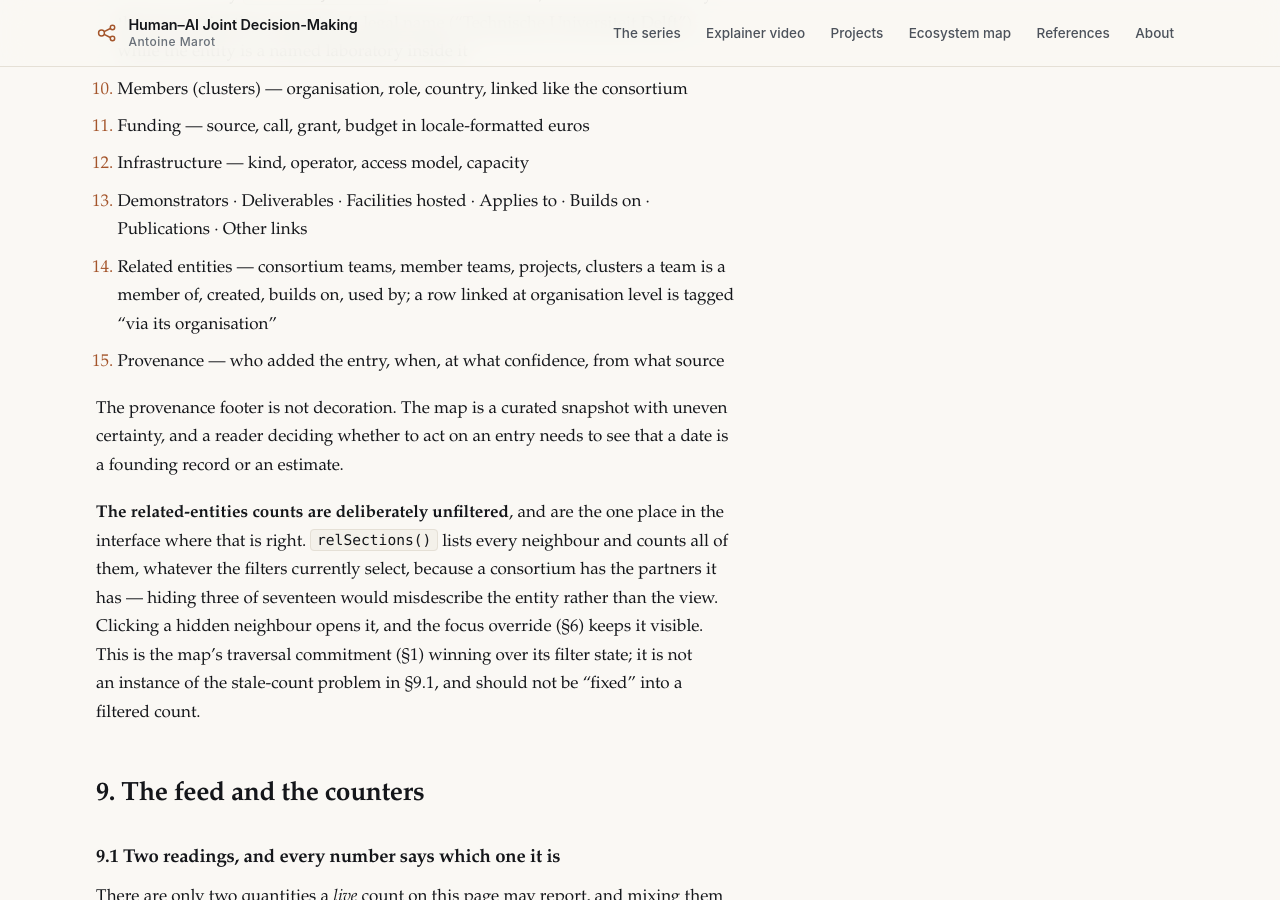
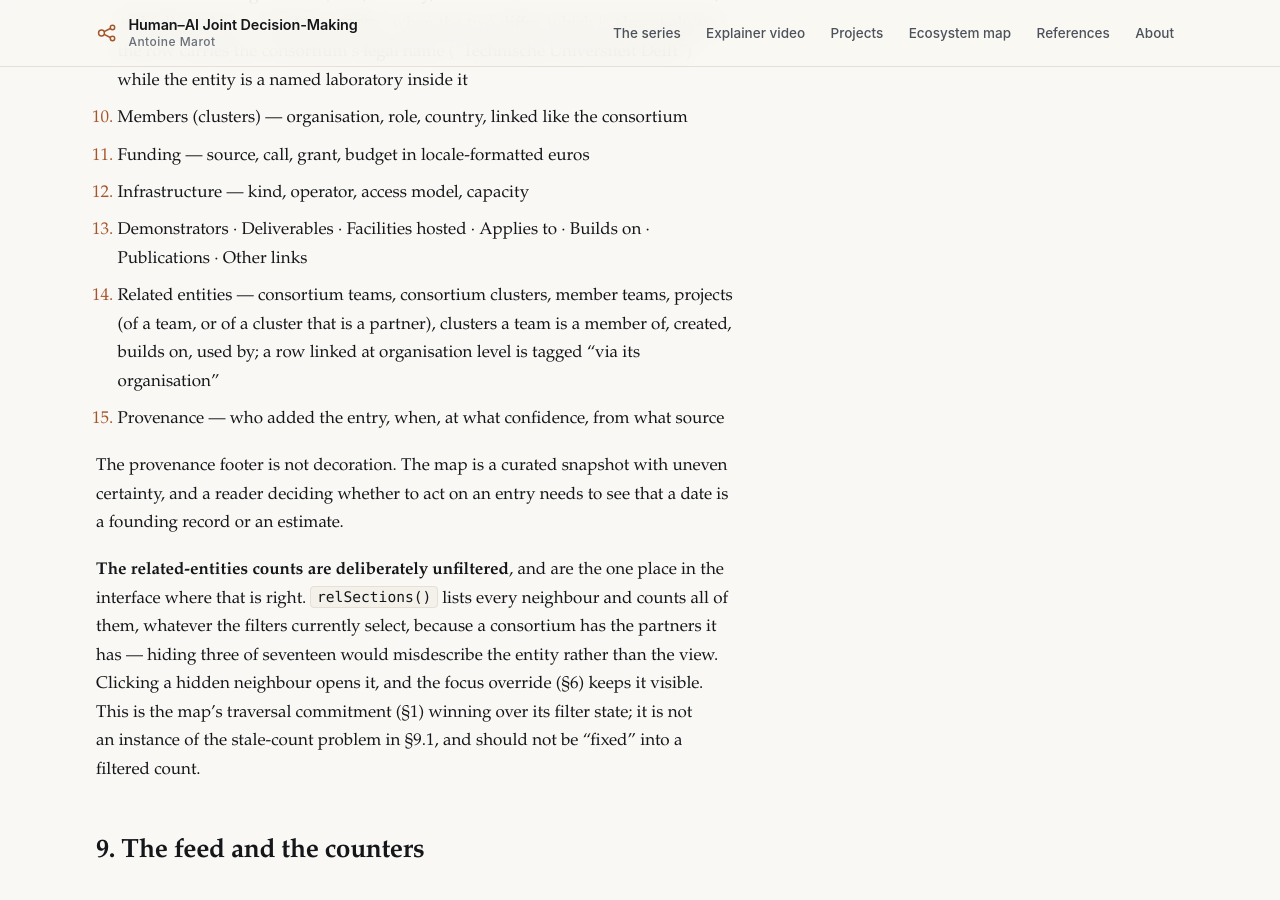
Before and after one commit to marota/human-ai-collaboration, a Jekyll site: the page built from docs/map-interface-spec.md, in a window 1280 px wide and 900 px high, scrolled down 12941 px. Built offline with Jekyll 4.4.1, drawn with Linux system fonts in a browser that asks for light colours; our own code applies the rules of GitHub Pages for plain Markdown files; some of the changed text lies outside the part shown.

Commit message:
Let a project link to a cluster that is its partner
The Flatland Association is a partner of AI4REALNET in CORDIS, and the map
repository now files it as a cluster (marota/eu-hai-collab-map, decisions
of 29 October 2026), so a project's line may end on a cluster card.

- The generator keeps a project's line to a cluster, and still drops a
  cluster's line to another cluster, which the map has no type for.
- The project card lists such a partner under a new section, "Consortium
  clusters" ("Clusters du consortium"), after its consortium teams; the
  cluster card lists the project under "Projects & programmes". The map
  draws the line like any other.
- Spec §3.3 and §8 say so.
- Tests: the generator fixture gains a project-to-cluster line (kept) and a
  cluster-to-cluster line (dropped); the payload test accepts a cluster at
  the end of a project's line; the card test's model of the related
  sections knows the two new ones.

Co-Authored-By: Claude Opus 5.5 <noreply@anthropic.com>

```diff
--- a/docs/map-interface-spec.md
+++ b/docs/map-interface-spec.md
@@ -162,7 +162,8 @@ known entity, so the card never renders a dead link.
 
 `EDGES` entries join a project (`project`) or a cluster (`cluster`) to a team
 (`team`), with `org: true` for a link at organisation level and `via` for a card
-that shares its organisation's line (§4.3).
+that shares its organisation's line (§4.3). A project's `team` may also name a
+cluster, when an association is itself a partner of the project.
 
 ### 3.4 Vocabulary
 
@@ -462,8 +463,9 @@ Section order, each omitted when empty:
 12. Infrastructure — kind, operator, access model, capacity
 13. Demonstrators · Deliverables · Facilities hosted · Applies to · Builds on ·
     Publications · Other links
-14. Related entities — consortium teams, member teams, projects, clusters a team
-    is a member of, created, builds on, used by; a row linked at organisation
+14. Related entities — consortium teams, consortium clusters, member teams,
+    projects (of a team, or of a cluster that is a partner), clusters a team is
+    a member of, created, builds on, used by; a row linked at organisation
     level is tagged "via its organisation"
 15. Provenance — who added the entry, when, at what confidence, from what source
 
--- a/scripts/build-map-data.py
+++ b/scripts/build-map-data.py
@@ -575,9 +575,12 @@ def build(root: Path):
                     by_team[host]["facilities"].append(e["name"])
 
     # ---- edges: project or cluster -> team, at unit or organisation level ----
+    # A project may also end on a cluster: an association that is itself a
+    # partner, such as the Flatland Association in AI4REALNET.
     EDGES = []
     raw = yaml.safe_load((root / "data" / "edges.yml").read_text(encoding="utf-8")) or []
     sources = {"project": project_ids, "cluster": cluster_ids}
+    ends = {"project": team_ids | cluster_ids, "cluster": team_ids}
     # How firmly the source's own partner list names a card: its coordinator
     # (0), any other row (1), not at all (2).
     named: dict[str, dict[str, int]] = {}
@@ -596,7 +599,7 @@ def build(root: Path):
         if not isinstance(ed, dict):
             continue
         kind = next((k for k in sources if ed.get(k)), None)
-        if not kind or ed[kind] not in sources[kind] or ed.get("team") not in team_ids:
+        if not kind or ed[kind] not in sources[kind] or ed.get("team") not in ends[kind]:
             continue
         src, tid = ed[kind], ed["team"]
         out = {kind: src, "team": tid}
```
Also changed, not shown: assets/map/eu-hai-map.html (+4 -4 lines), tests/interface/card.spec.js (+9 -3 lines), 2 other files.
